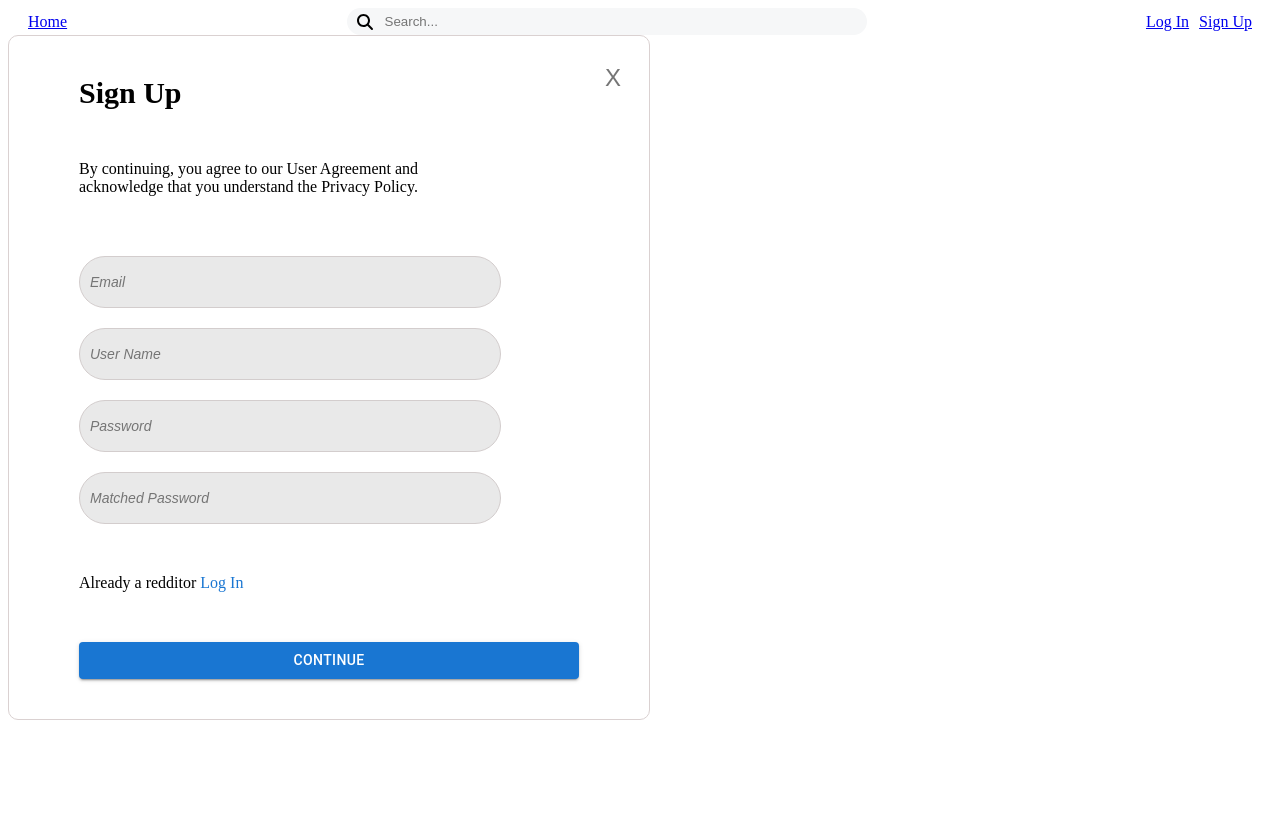
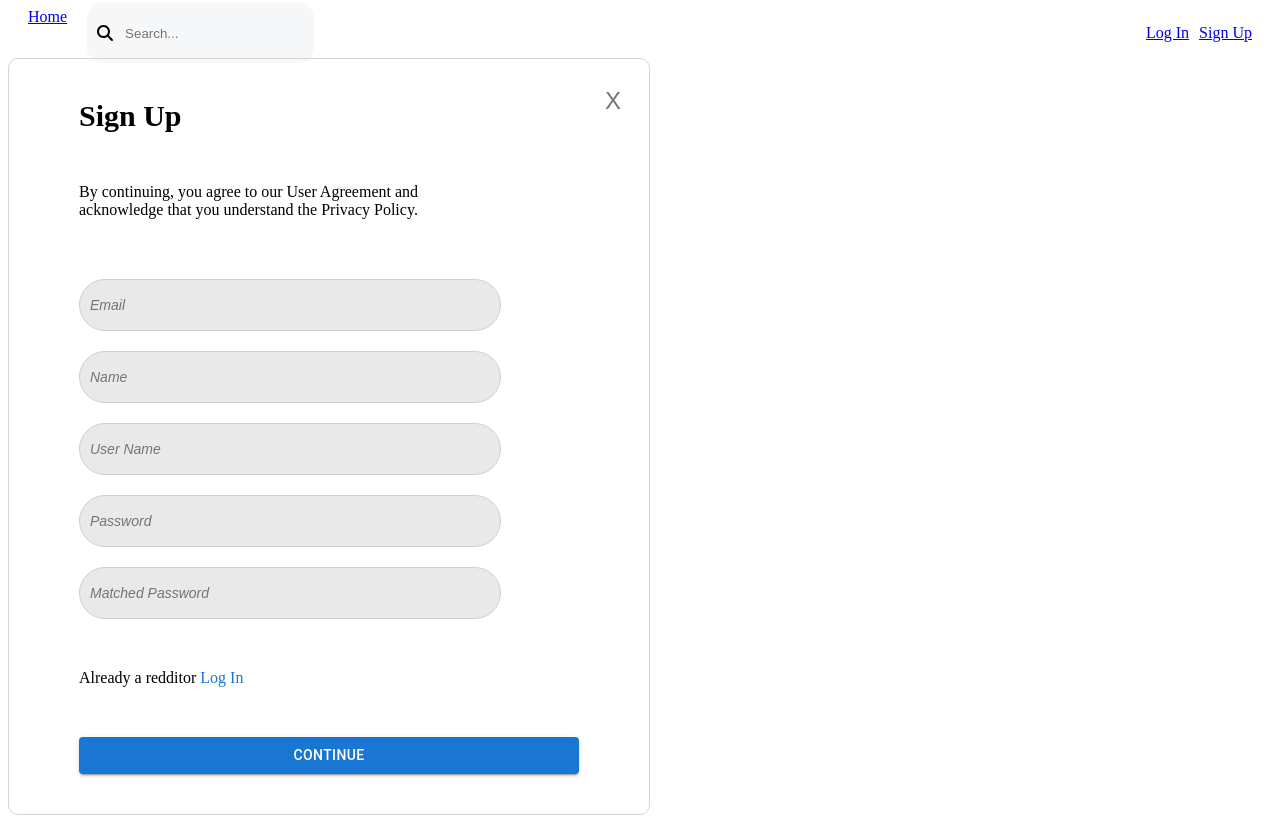
Before and after one commit to Advanced-Web-Development-Project/frontend, a React (Create React App) app: page /signup in a window 1280 px wide. Before the commit the page ends 800 px from the top, so only its background shows below. Built offline with nearby package versions, Linux system fonts and the light colour scheme.

Commit message:
finish connnect

```diff
--- a/src/api/index.ts
+++ b/src/api/index.ts
@@ -6,13 +6,12 @@ const instance = axios.create({
 });
 
 export const signupAPI = async (user: User) => {
-    const { email, password } = user
-    const response = await instance.post('/signup', { email, password });
+    const { matchedPassword, ...userDTO } = user;
+    const response = await instance.post('/auth/register', userDTO);
     return response
 }
 
 export const loginAPI = async (email: string, password: string) => {
     const response = await instance.post('/auth/login', { email, password });
-    console.log(document.cookie)
     return response
 }
--- a/src/pages/login/login.tsx
+++ b/src/pages/login/login.tsx
@@ -18,6 +18,8 @@ function Login() {
         try {
             const response = await loginAPI(email, password);
 
+            console.log(" - 1 -RESPONSE", response.data)
+
             const accessToken = response.data.token
             const user = response.data.userInfo
 
@@ -25,7 +27,7 @@ function Login() {
             navigate('/');
 
         } catch (error: any) {
-            console.log(error);
+
             alert(error.message)
         }
     }
--- a/src/pages/navbar/index.module.css
+++ b/src/pages/navbar/index.module.css
@@ -5,6 +5,17 @@
   background-color: white;
   padding: 0 20px;
   position: relative;
+  height: 50px;
+}
+
+.navbar__left {
+  display: flex;
+  align-items: center;
+  height: 100%;
+}
+
+.link__home {
+  height: 100%;
 }
 
 .searchBar {
@@ -16,6 +27,7 @@
   border-radius: 15px;
   padding: 5px 10px;
   max-width: 500px;
+  height: 100%;
 }
 
 .searchInput {
@@ -43,7 +55,8 @@
   border: 1px solid #ccc;
   padding: 10px;
   display: none;
-  flex-direction: column; /* New line to make items stack vertically */
+  flex-direction: column;
+  /* New line to make items stack vertically */
 }
 
 @media screen and (max-width: 768px) {
@@ -52,7 +65,8 @@
   }
 
   .navItems {
-    display: none; /* Hide the original login/signup buttons on small screens */
+    display: none;
+    /* Hide the original login/signup buttons on small screens */
   }
 
   .dropdownMenu {
--- a/src/pages/navbar/navbar.tsx
+++ b/src/pages/navbar/navbar.tsx
@@ -45,7 +45,8 @@ const Navbar: React.FC = () => {
 
   return (
     <nav className={styles.navbar}>
-      <Link to="/">Home</Link>
+      <div className={styles.navbar__left}>
+        <Link to="/" className={styles.link__home}>Home</Link>
         <div className={styles.searchBar}>
           <FontAwesomeIcon icon={faMagnifyingGlass} />
           <input
@@ -55,6 +56,7 @@ const Navbar: React.FC = () => {
             value={searchTerm}
             onChange={(e) => setSearchTerm(e.target.value)}
           />
+        </div>
       </div>
       <div className={styles.navItems}>
         {renderMenuLinks()}
--- a/src/pages/signup/service.ts
+++ b/src/pages/signup/service.ts
@@ -8,14 +8,15 @@ type UserOnScreen = {
     type: "text" | "password"
 }
 
-export const validateUser = ({ userName, email, password, matchedPassword }: User) => {
-    if (userName.trim() === "" || email.trim() === "" || password.trim() === "" || matchedPassword.trim() === "") return "Fill all the requierd fields"
+export const validateUser = ({ username, email, password, matchedPassword }: User) => {
+    if (username.trim() === "" || email.trim() === "" || password.trim() === "" || matchedPassword.trim() === "") return "Fill all the requierd fields"
     if (password !== matchedPassword) return "Passwords dont match"
     return ""
 }
 
 export const initialUser: DynamicUser = {
-    userName: '',
+    username: '',
+    name: '',
     email: '',
     password: '',
     matchedPassword: '',
@@ -23,7 +24,8 @@ export const initialUser: DynamicUser = {
 
 export const userOutput: UserOnScreen[] = [
     { key: 'email', desc: 'Email', type: "text" },
-    { key: 'userName', desc: 'User Name', type: "text" },
+    { key: 'name', desc: 'Name', type: "text" },
+    { key: 'username', desc: 'User Name', type: "text" },
     { key: 'password', desc: 'Password', type: "password" },
     { key: 'matchedPassword', desc: 'Matched Password', type: "password" },
 ]
--- a/src/pages/signup/signup.tsx
+++ b/src/pages/signup/signup.tsx
@@ -5,9 +5,12 @@ import { useFormik } from 'formik'
 import { userSchema } from '../../validation';
 import { signupAPI } from '../../api';
 import { DynamicUser, User } from '../../models/general';
+import { login } from '../navbar/service';
+import { useNavigate } from 'react-router';
 
 function SignUp() {
-    console.log("check")
+
+    const navigate = useNavigate();
 
 
     const { values, handleBlur, handleChange, handleSubmit, errors, touched } = useFormik({
@@ -15,16 +18,22 @@ function SignUp() {
         validationSchema: userSchema,
         onSubmit: async (user: User) => {
 
-            console.log(values)
-            const response = await signupAPI(user)
-            console.log(response);
+            try {
+
+                const response: any = await signupAPI(user)
+                const accessToken = response.data.token
+                const userInfo = response.data.userInfo
+
+                login(accessToken, userInfo)
+                navigate('/');
+
+            } catch (error: any) {
+                alert(error.message)
+            }
         },
 
 
     });
-
-
-    console.log(errors)
 
     return (
         <>
@@ -43,7 +52,6 @@ function SignUp() {
                         {userOutput.map(({ key, type, desc }) => {
                             return (
                                 <>
-                                    {/* <span>{desc}</span> */}
                                     <input
                                         type={type}
                                         id={key}
--- a/src/validation/index.ts
+++ b/src/validation/index.ts
@@ -1,7 +1,8 @@
 import * as yup from 'yup';
 
 export const userSchema = yup.object().shape({
-    userName: yup.string().required('Username is required'),
+    username: yup.string().required('Username is required'),
+    name: yup.string().required('name is required'),
     email: yup.string().required('Email is required'),
     password: yup
         .string()
```
Also changed, not shown: src/gen_components/ErrorBox.tsx (added, +21 -0 lines), src/models/general.ts (+5 -3 lines). Lines whose indentation alone changed are shown as unchanged.
